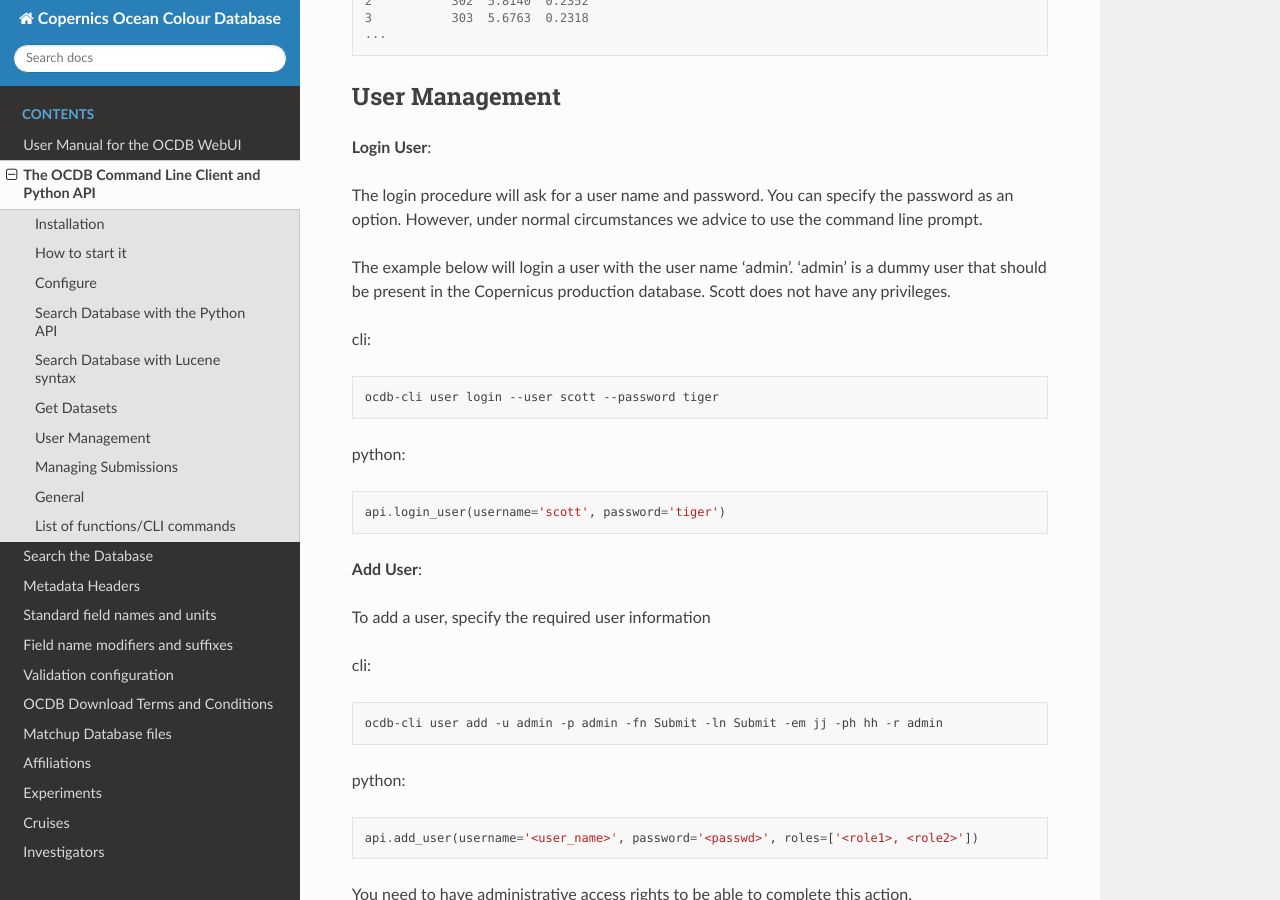
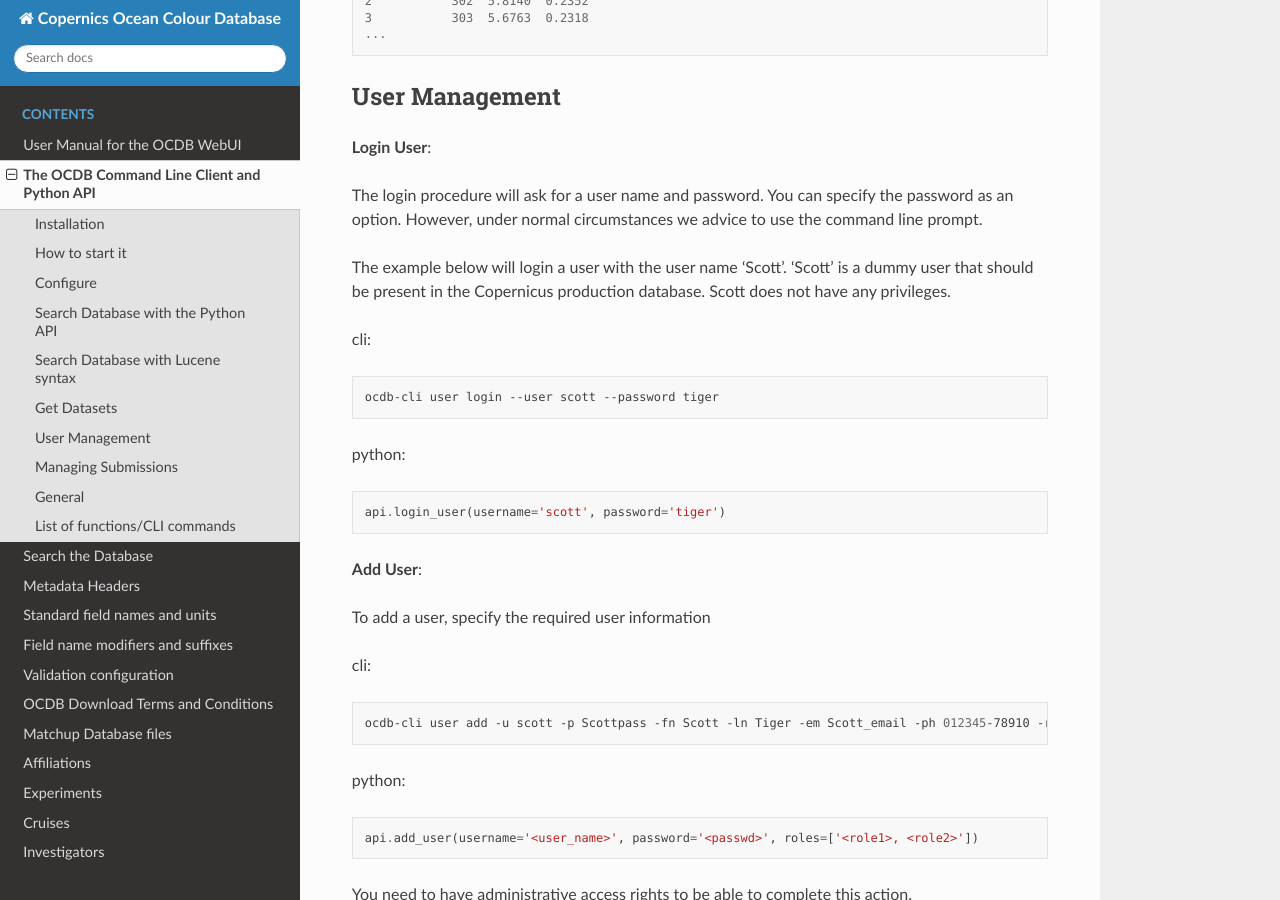
Before and after one commit to javierconcha/ocdb-docs, a Sphinx documentation site: the page built from docs/source/ocdb-api-cli.md, in a window 1280 px wide and 900 px high, scrolled down 3758 px. Built offline with Sphinx 7.4.7 and the Read the Docs theme 2.0.0, drawn with Linux system fonts in a browser that asks for light colours.

Commit message:
Update ocdb-api-cli.md

````diff
--- a/docs/source/ocdb-api-cli.md
+++ b/docs/source/ocdb-api-cli.md
@@ -176,7 +176,7 @@
 The login procedure will ask for a user name and password. You can specify the password
  as an option. However, under normal circumstances we advice to use the command line prompt.
 
-The example below will login a user with the user name 'admin'. 'admin' is
+The example below will login a user with the user name 'Scott'. 'Scott' is
 a dummy user that should be present in the Copernicus production database. Scott
 does not have any privileges.
 
@@ -198,7 +198,7 @@
 
 cli:
 ```bash
-ocdb-cli user add -u admin -p admin -fn Submit -ln Submit -em jj -ph hh -r admin
+ocdb-cli user add -u scott -p Scottpass -fn Scott -ln Tiger -em Scott_email -ph 012345-78910 -r Submit
 ```
 
 python:
````
